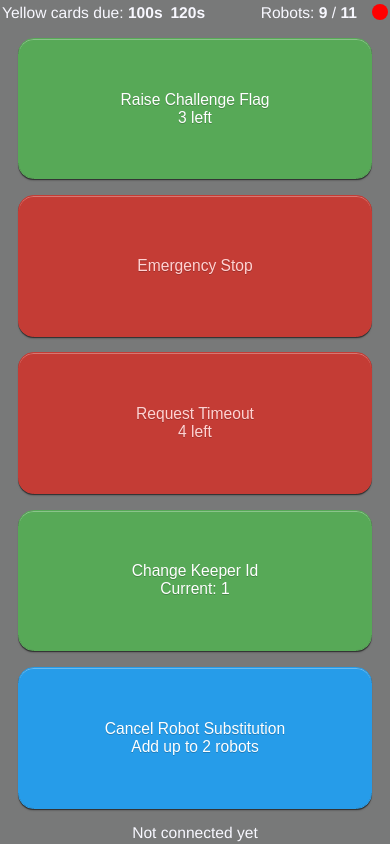
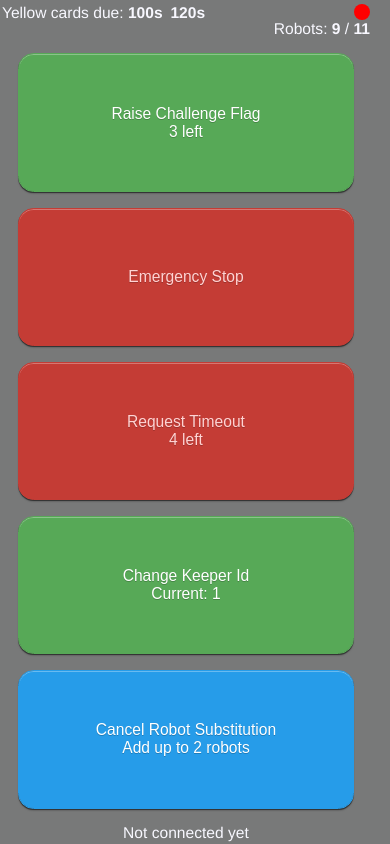
Before and after one commit to RoboCup-SSL/ssl-remote-control, a Vue app: page / in a window 390 px wide. Built offline with nearby package versions, Linux system fonts and the light colour scheme; no server answers.

Commit message:
Add a padding for small device screen width

```diff
--- a/src/App.vue
+++ b/src/App.vue
@@ -153,4 +153,11 @@ import StatusBar from './components/StatusBar.vue';
   color: #93D5FF;
 }
 
+/* Chromium has a minimum width of 500px, but the Pi display is only 480px, so we need to add a padding here */
+@media (max-width: 500px) {
+  #app {
+    padding-right: 20px;
+  }
+}
+
 </style>
```
